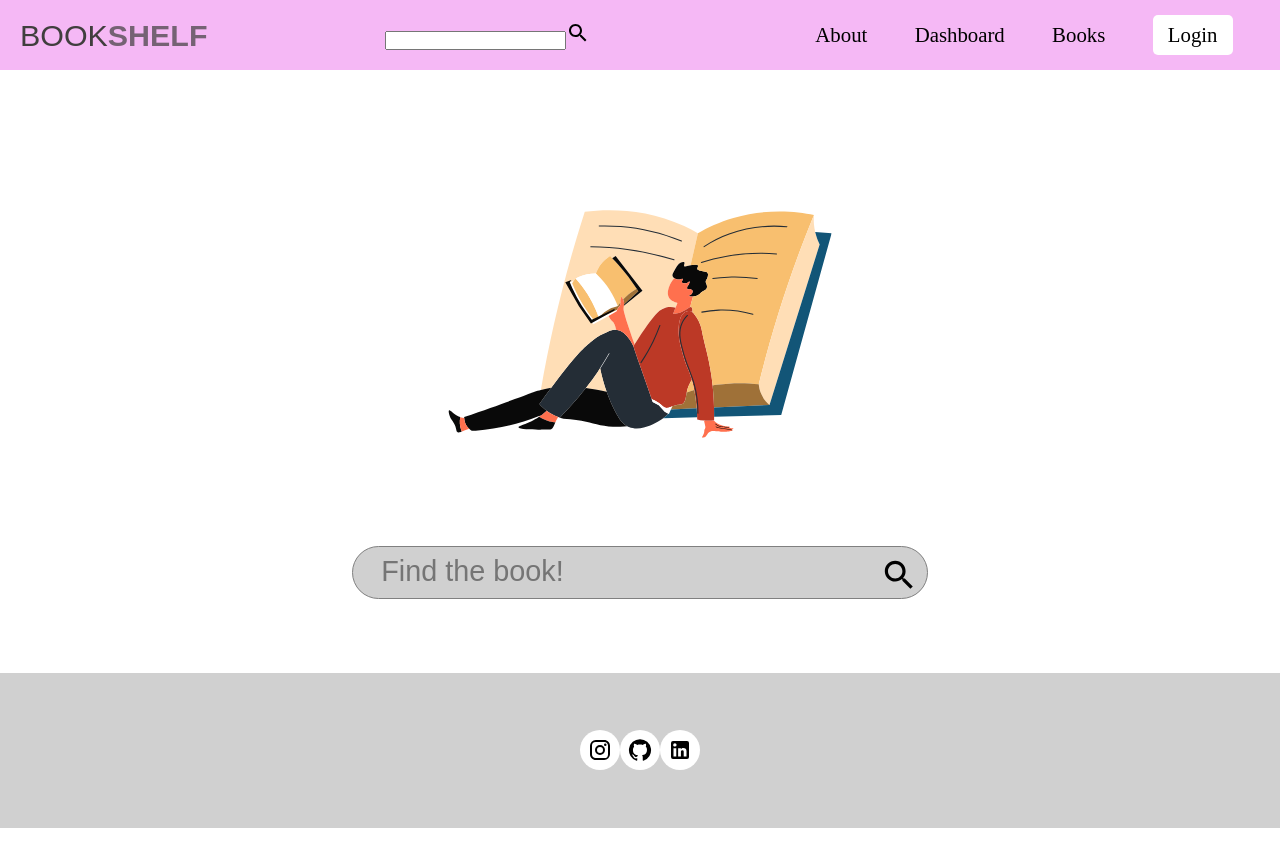
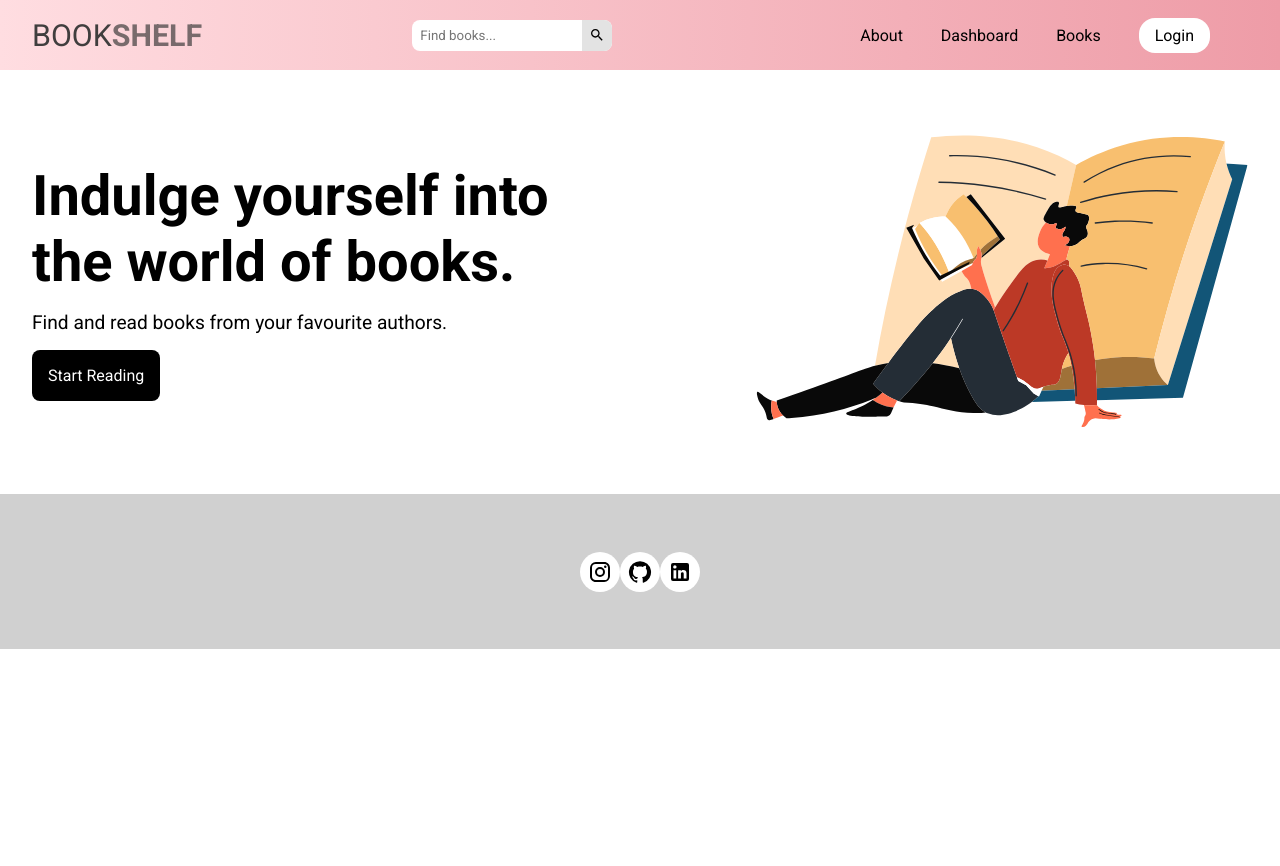
Before and after one commit to Sweenkhan/my-capstone-project, a React (Create React App) app: page / in a window 1280 px wide. Shown: the top 866 px of the page. After the commit the page ends 800 px from the top, so only its background shows below. Built offline with nearby package versions, Linux system fonts and the light colour scheme.

Commit message:
makeover header & home

```diff
--- a/public/index.html
+++ b/public/index.html
@@ -15,6 +15,12 @@
       user's mobile device or desktop. See https://developers.google.com/web/fundamentals/web-app-manifest/
     -->
     <link rel="manifest" href="%PUBLIC_URL%/manifest.json" />
+    <link rel="preconnect" href="https://fonts.googleapis.com" />
+    <link rel="preconnect" href="https://fonts.gstatic.com" crossorigin />
+    <link
+      href="https://fonts.googleapis.com/css2?family=Roboto:wght@400;700&display=swap"
+      rel="stylesheet"
+    />
     <!--
       Notice the use of %PUBLIC_URL% in the tags above.
       It will be replaced with the URL of the `public` folder during the build.
--- a/src/Header/Header.css
+++ b/src/Header/Header.css
@@ -2,24 +2,33 @@
   display: flex;
   width: 100vw;
   height: 70px;
+  padding: 0 2rem;
   justify-content: space-between;
   align-items: center;
   position: fixed;
   top: 0;
-    background-color: rgb(245, 184, 245);
+  /* background-color: rgb(245, 184, 245); */
   /* background-color: #c8c6d2; */
   backface-visibility: hidden;
   color: black;
+  background: #ee9ca7;
+  background: -webkit-linear-gradient(
+    to right,
+    #ffdde1,
+    #ee9ca7
+  );
+  background: linear-gradient(
+    to right,
+    #ffdde1,
+    #ee9ca7
+  );
 }
 
 .logo {
-
   font-size: 1.9rem;
-    padding-left: 20px;
   font-family: Arial, Helvetica, sans-serif;
   text-decoration: dotted;
   text-decoration-color: black;
-
 }
 
 .logo a {
@@ -28,7 +37,6 @@
 }
 
 .logo a span {
-
   opacity: 0.7;
   font-weight: 600;
 }
@@ -42,34 +50,55 @@
   display: flex;
   align-items: center;
   justify-content: space-evenly;
-    width: 40%;
+  width: 35%;
   list-style-type: none;
-}
-
-.header ul li {
-    font-size: 1.3rem;
-    font-weight: 500;
-    text-align: center;
-    color: white;
 }
 
 
 ul #login {
-    box-sizing: border-box;
-    height: 40px;
-    width: 80px;
-    border-radius: 5px;
-    padding-top: 8px;
-    background-color: white;
+  background-color: #fff;
+  padding: 0.5rem 1rem;
+  border-radius: 1rem;
+  transition: all 0.35s;
 }
 
 ul #login:hover {
-    background-color: rgba(34, 33, 37, 0.1);
+  background-color: #000;
+  color: #fff;
 }
-
-
 
 .header ul li a {
   color: black;
   text-decoration: none;
+  font-weight: 500;
+  text-align: center;
+  display: inline-block;
 }
+
+
+.header form{
+    position: relative;
+}
+.header form input{
+    width: 200px;
+    padding: 0.5rem 30px 0.5rem 0.5rem;
+    border-radius: 0.5rem;
+    border: none;
+}
+.header label{
+    position: absolute;
+    width: 30px;
+    right: 0;
+    top: 0;
+    background-color: #e3e3e3;
+    height: 100%;
+    display: flex;
+    justify-content: center;
+    align-items: center;
+    border-top-right-radius: 0.5rem;
+    border-bottom-right-radius: 0.5rem;
+}
+.header label svg{
+    font-size: 1rem;
+    cursor: pointer;
+}
--- a/src/Header/Header.js
+++ b/src/Header/Header.js
@@ -8,7 +8,7 @@ function Header() {
     <div className='header'>
         <div className='logo'><Link to="/">BOOK<span>SHELF </span></Link></div>
         <form>
-        <input type="search" id="search" name="gsearch" />
+        <input type="search" id="search" name="gsearch" placeholder='Find books...' />
         <label for="search"><SearchIcon /></label>
 
         </form>
@@ -22,8 +22,8 @@ function Header() {
            <li>
              <Link to="/book">Books</Link>
            </li>
-           <li id='login'>
-             <Link to="/login">Login</Link>
+           <li>
+             <Link id='login' to="/login">Login</Link>
            </li>
 
         </ul>
--- a/src/Home/Home.css
+++ b/src/Home/Home.css
@@ -2,6 +2,11 @@
     box-sizing: border-box;
     margin: 0;
     padding: 0;
+    font-family: 'Roboto', sans-serif;
+    font-weight: 400;
+}
+h1,h2,h3,h4,h5,h6{
+    font-weight: 700;
 }
 
 .home{
@@ -9,16 +14,35 @@
     justify-content: center;
     align-items: center;
     width: 100%;
-    height: 1000px;
+    padding-top: 70px;
     flex-direction: column;
 }
 
 .main-bg{
-    background-position: center;
-    background-size: contain;
-    background-repeat: no-repeat;
-    width: 30%;
-    height: 30%;
+    display: flex;
+    justify-content: space-between;
+    align-items: center;
+    padding: 2rem;
+    width: 100vw;
+}
+.main-bg .left{
+    width: 45%;
+}
+.main-bg .left h1{
+    font-size: 3.5rem;
+    margin-bottom: 1rem;
+}
+.main-bg .left p{
+    font-size: 1.2rem;
+    margin-bottom: 1rem;
+}
+.main-bg .left a{
+    text-decoration: none;
+    background-color: #000;
+    padding: 1rem;
+    border-radius: 0.5rem;
+    color: #fff;
+    display: inline-block;
 }
 
 .main-bg img{
--- a/src/Home/Home.js
+++ b/src/Home/Home.js
@@ -1,26 +1,40 @@
-import React from 'react'
-import Footer from "../Footer/Footer"
-import MainIng from "../images/home.svg"
-import SearchIcon from '@mui/icons-material/Search';
-import "./Home.css"
+/* eslint-disable jsx-a11y/anchor-is-valid */
+import React from "react";
+import Footer from "../Footer/Footer";
+import MainIng from "../images/home.svg";
+import SearchIcon from "@mui/icons-material/Search";
+import "./Home.css";
 
 function Home() {
   return (
-     <div className='home'>
-     <div className='main-bg' >
+    <div className="home">
+      <div className="main-bg">
+        <div className="left">
+          <h1>Indulge yourself into the world of books.</h1>
+          <p>Find and read books from your favourite authors.</p>
+          <a href="">Start Reading</a>
+        </div>
+        <div className="right">
           <img src={MainIng} alt="main-img" />
         </div>
-     <div className='searching'>
+      </div>
+      {/* <div className="searching">
         <form>
-     <input type="search" id="search" name="gsearch" placeholder='Find the book!'/>
-        <label for="search"><SearchIcon className='searchIcon'/></label>
-
+          <input
+            type="search"
+            id="search"
+            name="gsearch"
+            placeholder="Find the book!"
+          />
+          <label for="search">
+            <SearchIcon className="searchIcon" />
+          </label>
         </form>
-     </div>
+      </div> */}
 
       <Footer />
     </div>
-  )
+  );
 }
 
-export default Home
+export default Home;
```
Also changed, not shown: 1 other file (tests, documents, lock files or other folders). Lines whose indentation alone changed are shown as unchanged.
